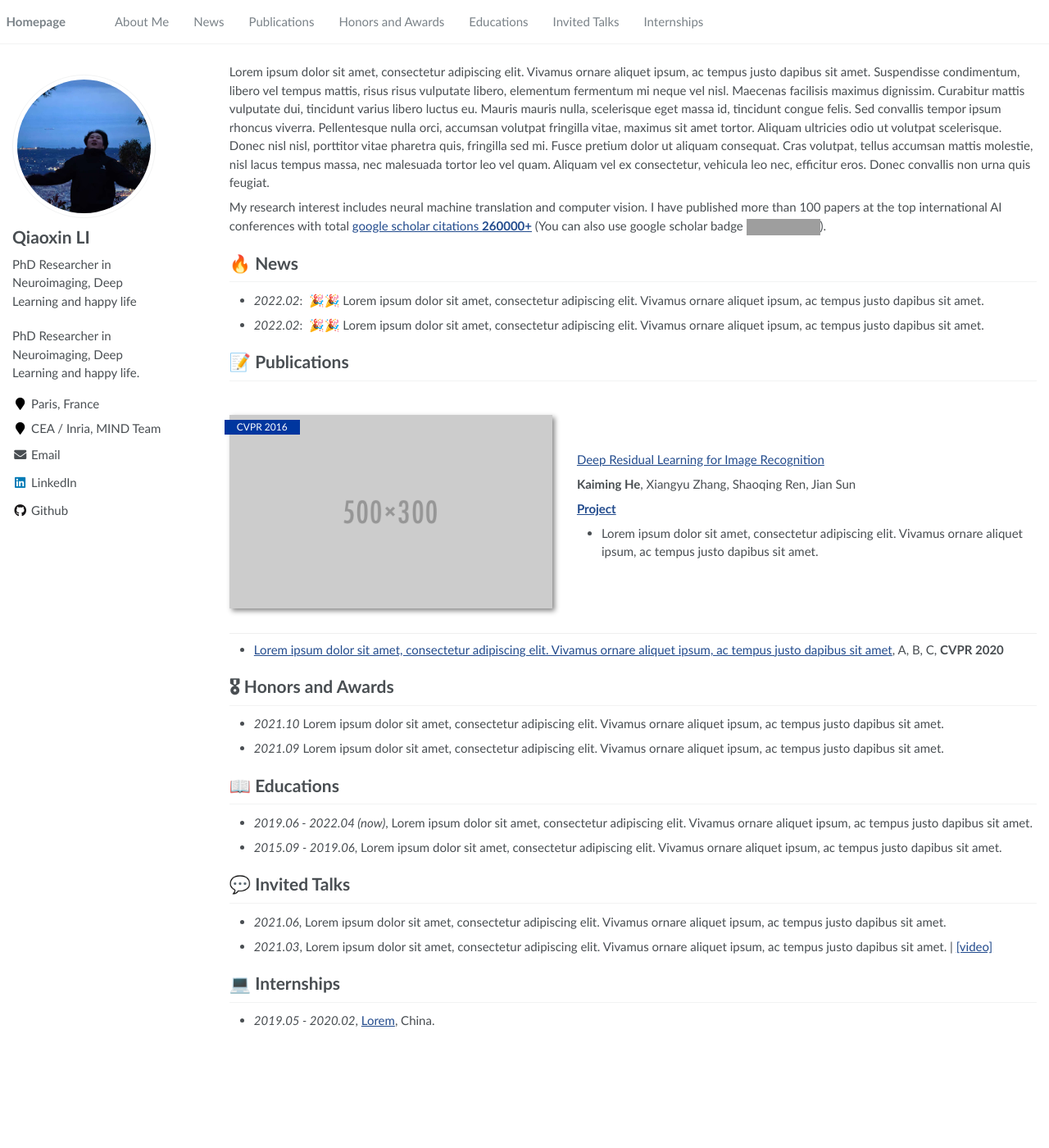
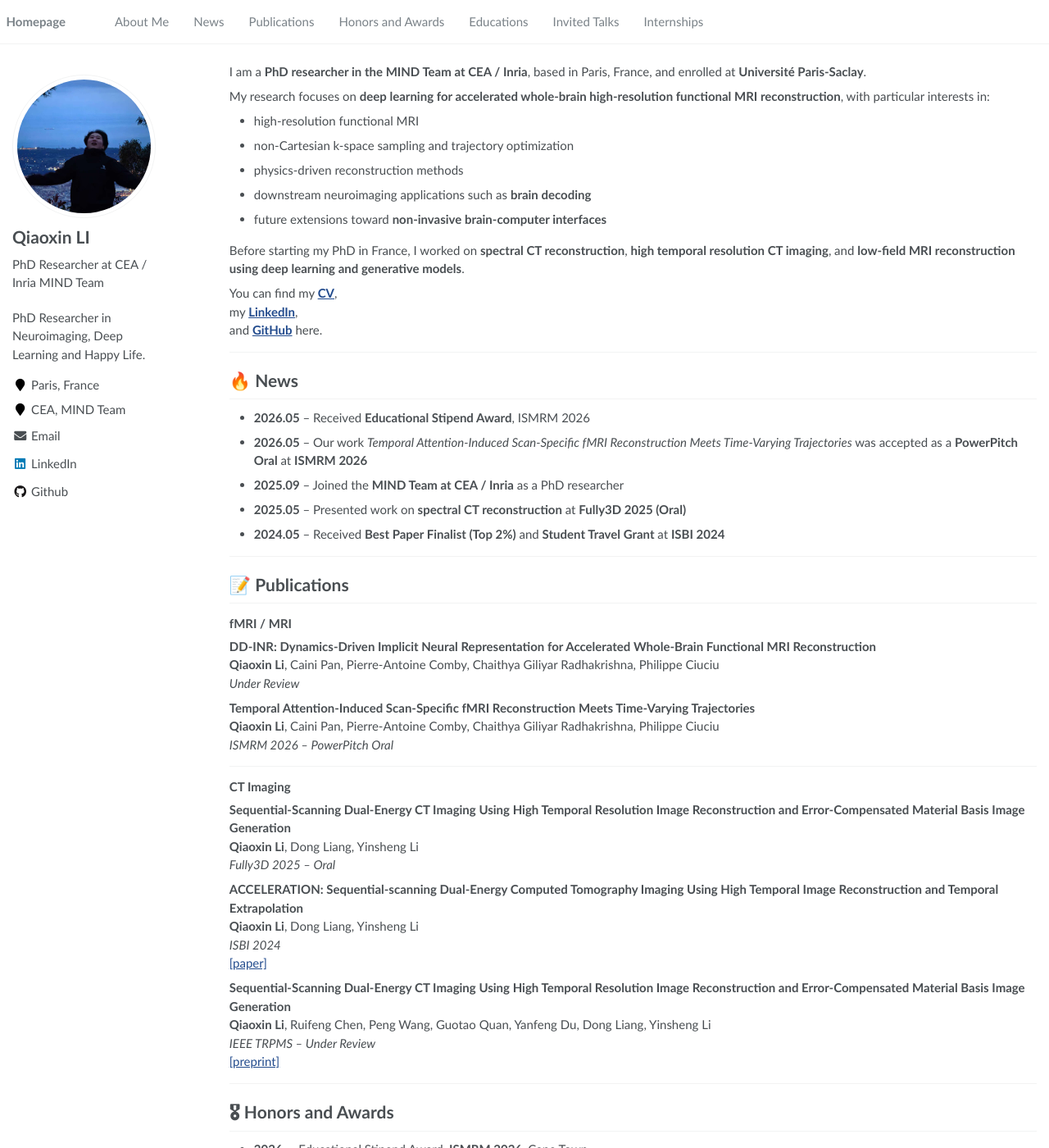
Before and after one commit to Chennono/chennono.github.io, a Jekyll site: the page built from _pages/about.md, in a window 1280 px wide and 1400 px high. Shown: the whole window at 82% size. Built offline with Jekyll 4.4.1, drawn with Linux system fonts in a browser that asks for light colours; some of the changed text lies outside the part shown; grey boxes are pictures that could not be loaded.

Commit message:
Refine homepage introduction and update CV link

```diff
--- a/_config.yml
+++ b/_config.yml
@@ -7,7 +7,7 @@
 
 # Site Settings
 title                    : "Qiaoxin LI"
-description              : "PhD Researcher in Neuroimaging, Deep Learning and happy life."
+description              : "PhD Researcher in Neuroimaging, Deep Learning and Happy Life."
 repository               : "joosenli/joosenli.github.io"
 google_scholar_stats_use_cdn : true
 
@@ -23,9 +23,9 @@ baidu_site_verification  :
 author:
   name             : "Qiaoxin LI"
   avatar           : "images/profile.jpg"
-  bio              : "PhD Researcher in Neuroimaging, Deep Learning and happy life"
+  bio              : "PhD Researcher at CEA / Inria MIND Team"
   location         : "Paris, France"
-  employer         : "CEA / Inria, MIND Team"
+  employer         : "CEA, MIND Team"
   pubmed           :
   googlescholar    :
   email            : "joosenli@outlook.com"
--- a/_pages/about.md
+++ b/_pages/about.md
@@ -8,51 +8,150 @@ redirect_from:
   - /about.html
 ---
 
-{% if site.google_scholar_stats_use_cdn %}
-{% assign gsDataBaseUrl = "https://cdn.jsdelivr.net/gh/" | append: site.repository | append: "@" %}
-{% else %}
-{% assign gsDataBaseUrl = "https://raw.githubusercontent.com/" | append: site.repository | append: "/" %}
-{% endif %}
-{% assign url = gsDataBaseUrl | append: "google-scholar-stats/gs_data_shieldsio.json" %}
-
 <span class='anchor' id='about-me'></span>
 
-Lorem ipsum dolor sit amet, consectetur adipiscing elit. Vivamus ornare aliquet ipsum, ac tempus justo dapibus sit amet. Suspendisse condimentum, libero vel tempus mattis, risus risus vulputate libero, elementum fermentum mi neque vel nisl. Maecenas facilisis maximus dignissim. Curabitur mattis vulputate dui, tincidunt varius libero luctus eu. Mauris mauris nulla, scelerisque eget massa id, tincidunt congue felis. Sed convallis tempor ipsum rhoncus viverra. Pellentesque nulla orci, accumsan volutpat fringilla vitae, maximus sit amet tortor. Aliquam ultricies odio ut volutpat scelerisque. Donec nisl nisl, porttitor vitae pharetra quis, fringilla sed mi. Fusce pretium dolor ut aliquam consequat. Cras volutpat, tellus accumsan mattis molestie, nisl lacus tempus massa, nec malesuada tortor leo vel quam. Aliquam vel ex consectetur, vehicula leo nec, efficitur eros. Donec convallis non urna quis feugiat.
+I am a **PhD researcher in the MIND Team at CEA / Inria**, based in Paris, France, and enrolled at **Université Paris-Saclay**.
 
-My research interest includes neural machine translation and computer vision. I have published more than 100 papers at the top international AI conferences with total <a href='https://scholar.google.com/citations?user=DhtAFkwAAAAJ'>google scholar citations <strong><span id='total_cit'>260000+</span></strong></a> (You can also use google scholar badge <a href='https://scholar.google.com/citations?user=DhtAFkwAAAAJ'><img src="https://img.shields.io/endpoint?url={{ url | url_encode }}&logo=Google%20Scholar&labelColor=f6f6f6&color=9cf&style=flat&label=citations"></a>).
+My research focuses on **deep learning for accelerated whole-brain high-resolution functional MRI reconstruction**, with particular interests in:
 
+- high-resolution functional MRI
+- non-Cartesian k-space sampling and trajectory optimization
+- physics-driven reconstruction methods
+- downstream neuroimaging applications such as **brain decoding**
+- future extensions toward **non-invasive brain-computer interfaces**
+
+Before starting my PhD in France, I worked on **spectral CT reconstruction**, **high temporal resolution CT imaging**, and **low-field MRI reconstruction using deep learning and generative models**.
+
+You can find my **[CV](/files/CV-Qiaoxin.pdf)**,
+my **[LinkedIn](https://www.linkedin.com/in/qiaoxin-li-37a177310/)**,
+and **[GitHub](https://github.com/joosenli)** here.
+
+---
 
 # 🔥 News
-- *2022.02*: &nbsp;🎉🎉 Lorem ipsum dolor sit amet, consectetur adipiscing elit. Vivamus ornare aliquet ipsum, ac tempus justo dapibus sit amet.
-- *2022.02*: &nbsp;🎉🎉 Lorem ipsum dolor sit amet, consectetur adipiscing elit. Vivamus ornare aliquet ipsum, ac tempus justo dapibus sit amet.
+
+- **2026.05** – Received **Educational Stipend Award**, ISMRM 2026
+- **2026.05** – Our work *Temporal Attention-Induced Scan-Specific fMRI Reconstruction Meets Time-Varying Trajectories* was accepted as a **PowerPitch Oral** at **ISMRM 2026**
+- **2025.09** – Joined the **MIND Team at CEA / Inria** as a PhD researcher
+- **2025.05** – Presented work on **spectral CT reconstruction** at **Fully3D 2025 (Oral)**
+- **2024.05** – Received **Best Paper Finalist (Top 2%)** and **Student Travel Grant** at **ISBI 2024**
+
+---
 
 # 📝 Publications
 
-<div class='paper-box'><div class='paper-box-image'><div><div class="badge">CVPR 2016</div><img src='images/500x300.png' alt="sym" width="100%"></div></div>
-<div class='paper-box-text' markdown="1">
+### fMRI / MRI
 
-[Deep Residual Learning for Image Recognition](https://openaccess.thecvf.com/content_cvpr_2016/papers/He_Deep_Residual_Learning_CVPR_2016_paper.pdf)
+**DD-INR: Dynamics-Driven Implicit Neural Representation for Accelerated Whole-Brain Functional MRI Reconstruction**
+**Qiaoxin Li**, Caini Pan, Pierre-Antoine Comby, Chaithya Giliyar Radhakrishna, Philippe Ciuciu
+*Under Review*
 
-**Kaiming He**, Xiangyu Zhang, Shaoqing Ren, Jian Sun
+**Temporal Attention-Induced Scan-Specific fMRI Reconstruction Meets Time-Varying Trajectories**
+**Qiaoxin Li**, Caini Pan, Pierre-Antoine Comby, Chaithya Giliyar Radhakrishna, Philippe Ciuciu
+*ISMRM 2026 – PowerPitch Oral*
 
-[**Project**](https://scholar.google.com/citations?view_op=view_citation&hl=zh-CN&user=DhtAFkwAAAAJ&citation_for_view=DhtAFkwAAAAJ:ALROH1vI_8AC) <strong><span class='show_paper_citations' data='DhtAFkwAAAAJ:ALROH1vI_8AC'></span></strong>
-- Lorem ipsum dolor sit amet, consectetur adipiscing elit. Vivamus ornare aliquet ipsum, ac tempus justo dapibus sit amet.
-</div>
-</div>
+---
 
-- [Lorem ipsum dolor sit amet, consectetur adipiscing elit. Vivamus ornare aliquet ipsum, ac tempus justo dapibus sit amet](https://github.com), A, B, C, **CVPR 2020**
+### CT Imaging
+
+**Sequential-Scanning Dual-Energy CT Imaging Using High Temporal Resolution Image Reconstruction and Error-Compensated Material Basis Image Generation**
+**Qiaoxin Li**, Dong Liang, Yinsheng Li
+*Fully3D 2025 – Oral*
+
+**ACCELERATION: Sequential-scanning Dual-Energy Computed Tomography Imaging Using High Temporal Image Reconstruction and Temporal Extrapolation**
+**Qiaoxin Li**, Dong Liang, Yinsheng Li
+*ISBI 2024*
+[[paper]](https://ieeexplore.ieee.org/document/10635705)
+
+**Sequential-Scanning Dual-Energy CT Imaging Using High Temporal Resolution Image Reconstruction and Error-Compensated Material Basis Image Generation**
+**Qiaoxin Li**, Ruifeng Chen, Peng Wang, Guotao Quan, Yanfeng Du, Dong Liang, Yinsheng Li
+*IEEE TRPMS – Under Review*
+[[preprint]](https://arxiv.org/pdf/2408.14754)
+
+---
 
 # 🎖 Honors and Awards
-- *2021.10* Lorem ipsum dolor sit amet, consectetur adipiscing elit. Vivamus ornare aliquet ipsum, ac tempus justo dapibus sit amet.
-- *2021.09* Lorem ipsum dolor sit amet, consectetur adipiscing elit. Vivamus ornare aliquet ipsum, ac tempus justo dapibus sit amet.
+
+- **2026** — Educational Stipend Award, **ISMRM 2026**, Cape Town
+- **2024** — Best Paper Finalist (Top 2%), **ISBI 2024**, Athens
+- **2024** — Student Travel Grant, **ISBI 2024**, Athens
+- **2024** — Oral Academic Presentation Second Prize, **China BME Conference**, Shenzhen
+- **2021** — Second Prize, **National College Mathematics Competition**, Chinese Mathematical Society
+- **2020** — Second Place, **World Artificial Intelligence Innovation Application Competition**
+
+---
 
 # 📖 Educations
-- *2019.06 - 2022.04 (now)*, Lorem ipsum dolor sit amet, consectetur adipiscing elit. Vivamus ornare aliquet ipsum, ac tempus justo dapibus sit amet.
-- *2015.09 - 2019.06*, Lorem ipsum dolor sit amet, consectetur adipiscing elit. Vivamus ornare aliquet ipsum, ac tempus justo dapibus sit amet.
+
+**PhD in Medical Imaging**
+Université Paris-Saclay, Saclay, France
+*2025 – Present*
+
+Thesis:
+*Deep Learning for High-Resolution 11.7 Tesla Functional Brain MRI Reconstruction*
+
+---
+
+**M.Eng in Computer Science**
+University of Chinese Academy of Sciences
+Shenzhen Institutes of Advanced Technology
+*2022 – 2025*
+
+Thesis:
+*High Temporal Resolution CT Imaging Using Deep Learning Methods*
+
+---
+
+**B.Sc. in Computational Mathematics**
+Henan University
+*2018 – 2022*
+
+Thesis:
+*A Variational Model for Removing Concentric Ring Artifacts from CT Images*
+
+---
 
 # 💬 Invited Talks
-- *2021.06*, Lorem ipsum dolor sit amet, consectetur adipiscing elit. Vivamus ornare aliquet ipsum, ac tempus justo dapibus sit amet.
-- *2021.03*, Lorem ipsum dolor sit amet, consectetur adipiscing elit. Vivamus ornare aliquet ipsum, ac tempus justo dapibus sit amet.  \| [\[video\]](https://github.com/)
+
+(To be updated)
+
+---
 
 # 💻 Internships
-- *2019.05 - 2020.02*, [Lorem](https://github.com/), China.
+
+**NeuroSpin, CEA**
+*2023.09 – 2024.12*
+
+Ultra-High-Field High-Resolution Whole-Brain fMRI Reconstruction
+Worked on reconstruction of **11.7T high-resolution fMRI data**.
+
+---
+
+**Paul C. Lauterbur Research Center for Biomedical Imaging**
+Shenzhen Institutes of Advanced Technology
+*2023.09 – 2024.12*
+
+Low-field MRI reconstruction using **score-based generative models**.
+
+---
+
+**Medical AI Center**
+Shenzhen Institutes of Advanced Technology
+*2023.02 – 2025.08*
+
+Spectral CT reconstruction for sequentially scanned **dual-energy CT systems**.
+
+---
+
+<span class='anchor' id='blog'></span>
+
+# ✏️ Blog
+
+I occasionally write about:
+
+- MRI reconstruction
+- neuroimaging
+- research workflow
+- deep learning in medical imaging
+
+Posts will appear here soon.
```
